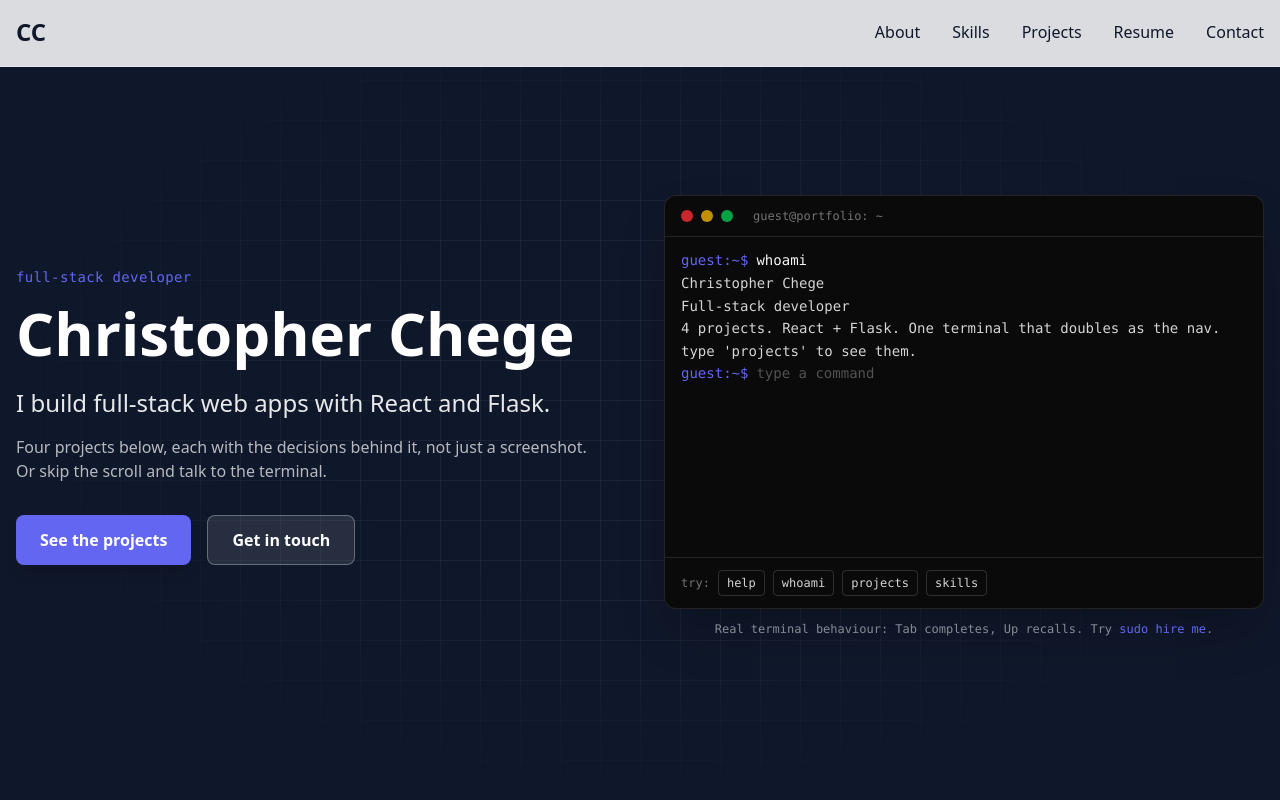
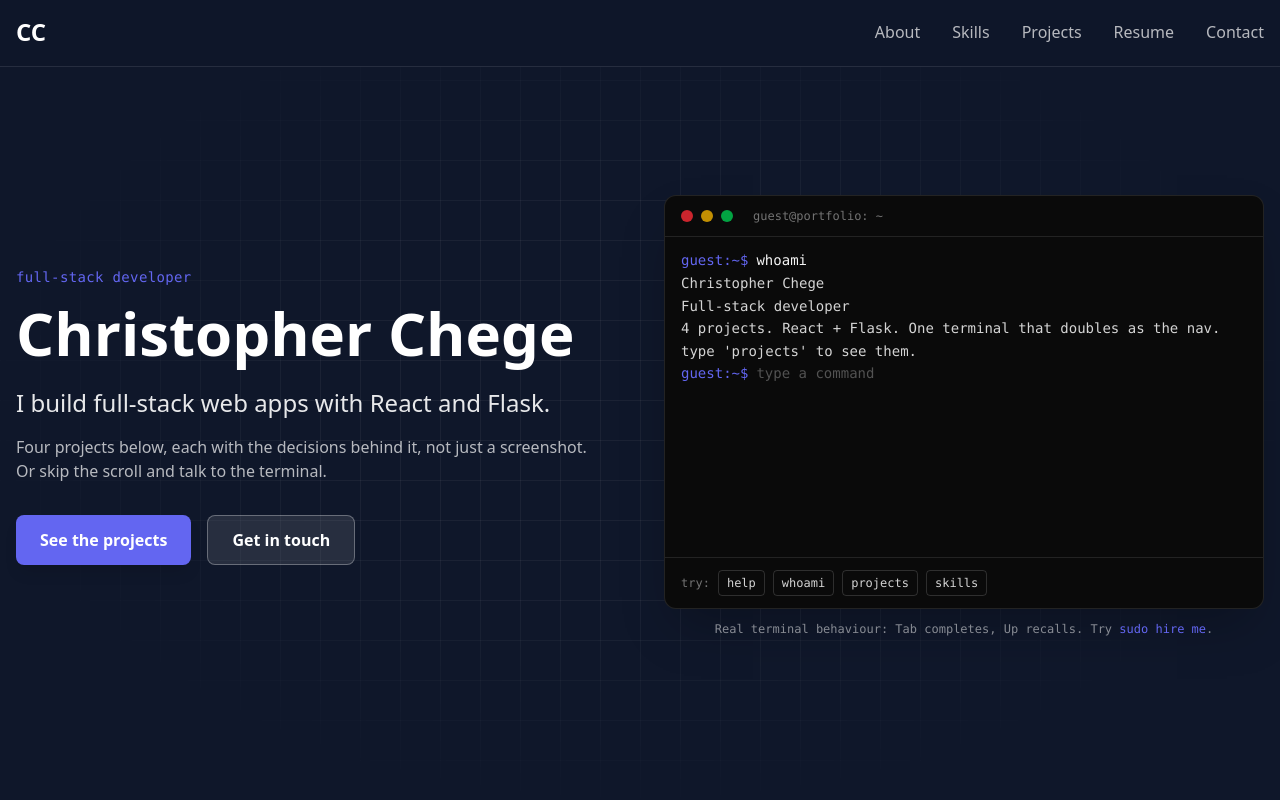
Before and after one commit to c3Khaos/chris_chege, a React (Vite) app: page / in a window 1280 px wide. Shown: the top 800 px of the page. Built offline with nearby package versions, Linux system fonts and the light colour scheme.

Commit message:
chenge the navbar background to glass effects

```diff
--- a/src/components/Navigation.jsx
+++ b/src/components/Navigation.jsx
@@ -33,19 +33,32 @@ const Navigation = ({ active }) => {
     return () => window.removeEventListener("keydown", onKey);
   }, [menuOpen]);
 
-  const linkClass = (id) =>
-    `font-medium transition-colors hover:text-accent ${
-      active === id ? "text-accent" : "text-foreground"
+  // Desktop link: dim by default, bright + accent underline when its section is in view.
+  const desktopLink = (id) =>
+    `relative inline-block py-1 font-medium transition-colors hover:text-white after:absolute after:inset-x-0 after:-bottom-0.5 after:h-0.5 after:rounded after:bg-accent after:transition-opacity motion-reduce:transition-none ${
+      active === id ? "text-white after:opacity-100" : "text-white/70 after:opacity-0"
+    }`;
+
+  // Mobile link: full-width 48px tap target with an accent bar on the active row.
+  const mobileLink = (id) =>
+    `flex min-h-12 items-center border-l-2 px-3 text-base font-medium transition-colors motion-reduce:transition-none ${
+      active === id
+        ? "border-accent bg-white/5 text-white"
+        : "border-transparent text-white/70 hover:bg-white/5 hover:text-white"
     }`;
 
   return (
-    <header className="fixed inset-x-0 top-0 z-50 border-b border-border bg-background/85 backdrop-blur">
+    <header
+      className={`fixed inset-x-0 top-0 z-50 border-b border-white/10 text-white backdrop-blur-md transition-colors motion-reduce:transition-none ${
+        menuOpen ? "bg-primary shadow-xl" : "bg-primary/95"
+      }`}
+    >
       <nav aria-label="Primary" className="container mx-auto px-4">
         <div className="flex h-16 items-center justify-between">
           <a
             href="#hero"
             aria-label="Back to top"
-            className="font-display text-2xl font-bold text-foreground transition-colors hover:text-accent"
+            className="rounded font-display text-2xl font-bold text-white transition-colors hover:text-accent focus-visible:outline-none focus-visible:ring-2 focus-visible:ring-accent"
           >
             {profile.initials}
           </a>
@@ -56,7 +69,7 @@ const Navigation = ({ active }) => {
                 <a
                   href={`#${s.id}`}
                   aria-current={active === s.id ? "true" : undefined}
-                  className={linkClass(s.id)}
+                  className={desktopLink(s.id)}
                 >
                   {s.label}
                 </a>
@@ -66,7 +79,7 @@ const Navigation = ({ active }) => {
 
           <button
             type="button"
-            className="rounded-md p-2 transition-colors hover:bg-accent/10 md:hidden"
+            className="-mr-2 flex h-11 w-11 items-center justify-center rounded-md text-white transition-colors hover:bg-white/10 focus-visible:outline-none focus-visible:ring-2 focus-visible:ring-accent md:hidden"
             aria-label={menuOpen ? "Close menu" : "Open menu"}
             aria-expanded={menuOpen}
             aria-controls="mobile-menu"
@@ -77,14 +90,14 @@ const Navigation = ({ active }) => {
         </div>
 
         {menuOpen && (
-          <ul id="mobile-menu" className="border-t border-border py-2 md:hidden">
+          <ul id="mobile-menu" className="border-t border-white/10 py-2 md:hidden">
             {sections.map((s) => (
               <li key={s.id}>
                 <a
                   href={`#${s.id}`}
                   onClick={() => setMenuOpen(false)}
                   aria-current={active === s.id ? "true" : undefined}
-                  className={`block py-3 ${linkClass(s.id)}`}
+                  className={mobileLink(s.id)}
                 >
                   {s.label}
                 </a>
```
Also changed, not shown: 1 other file (tests, documents, lock files or other folders).
